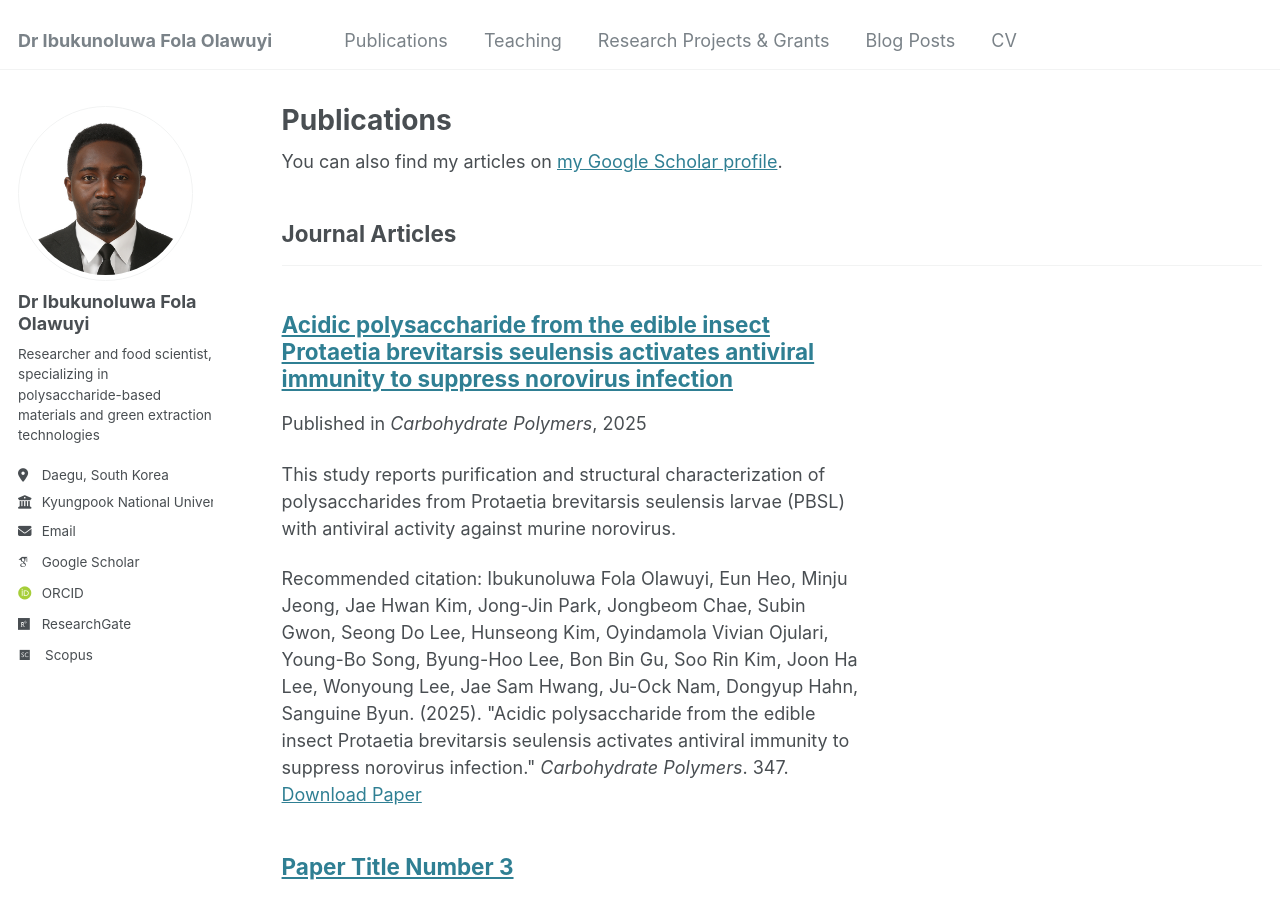
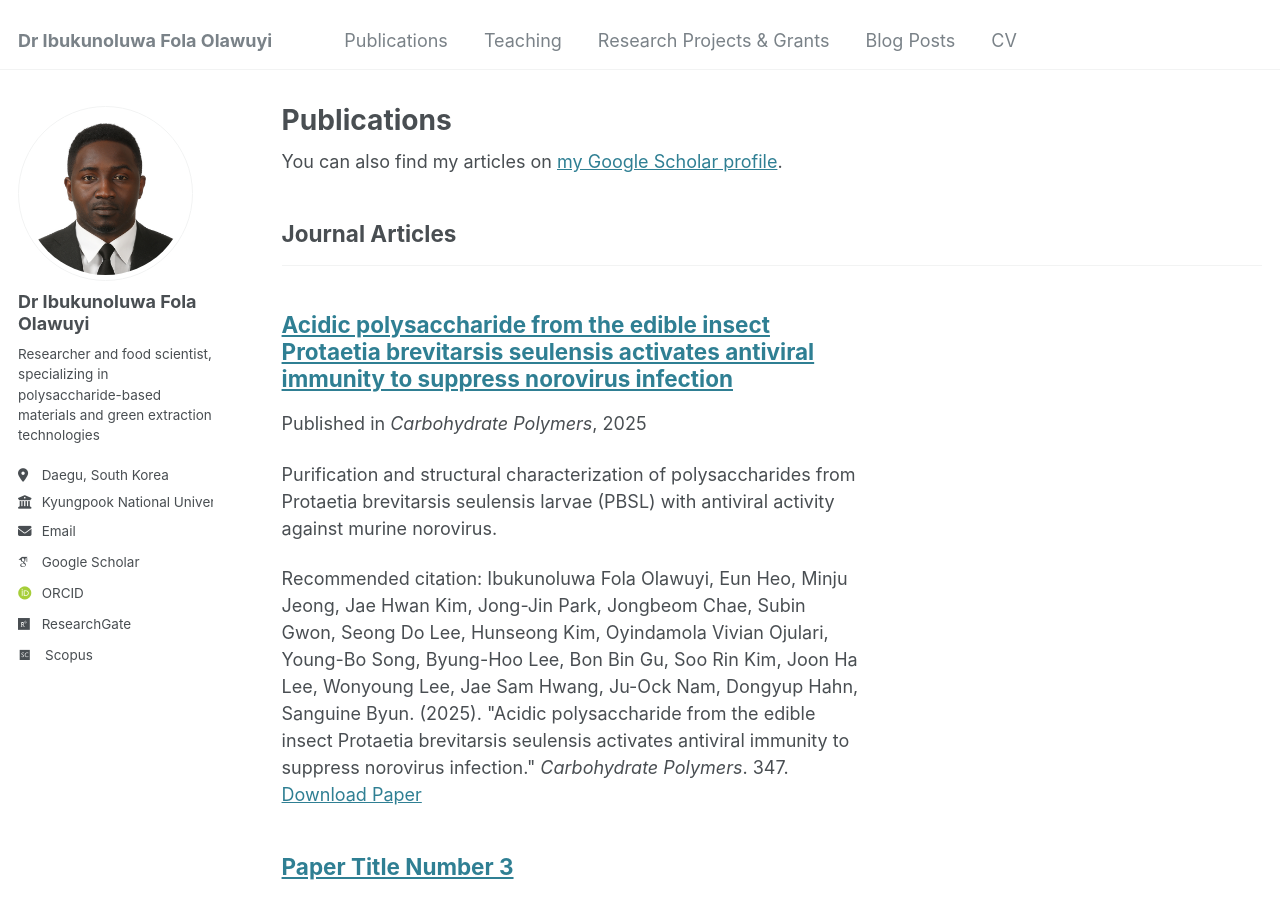
Before and after one commit to ibukunfola/ibukunfola.github.io, a Jekyll site: the page built from _pages/publications.html, in a window 1280 px wide and 900 px high. Built offline with Jekyll 4.4.1, drawn with Linux system fonts in a browser that asks for light colours; some web fonts are replaced.

Commit message:
Update 2025-01-01-acidic-polysaccharide-from-edible-insect.md

```diff
--- a/_publications/2025-01-01-acidic-polysaccharide-from-edible-insect.md
+++ b/_publications/2025-01-01-acidic-polysaccharide-from-edible-insect.md
@@ -3,7 +3,7 @@ title: "Acidic polysaccharide from the edible insect Protaetia brevitarsis seule
 collection: publications
 category: manuscripts
 permalink: /publication/2025-01-01-acidic-polysaccharide-from-edible-insect
-excerpt: 'This study reports purification and structural characterization of polysaccharides from Protaetia brevitarsis seulensis larvae (PBSL) with antiviral activity against murine norovirus.'
+excerpt: 'Purification and structural characterization of polysaccharides from Protaetia brevitarsis seulensis larvae (PBSL) with antiviral activity against murine norovirus.'
 date: 2025-01-01
 venue: 'Carbohydrate Polymers'
 paperurl: 'https://doi.org/10.1016/j.carbpol.2024.122587'
```
